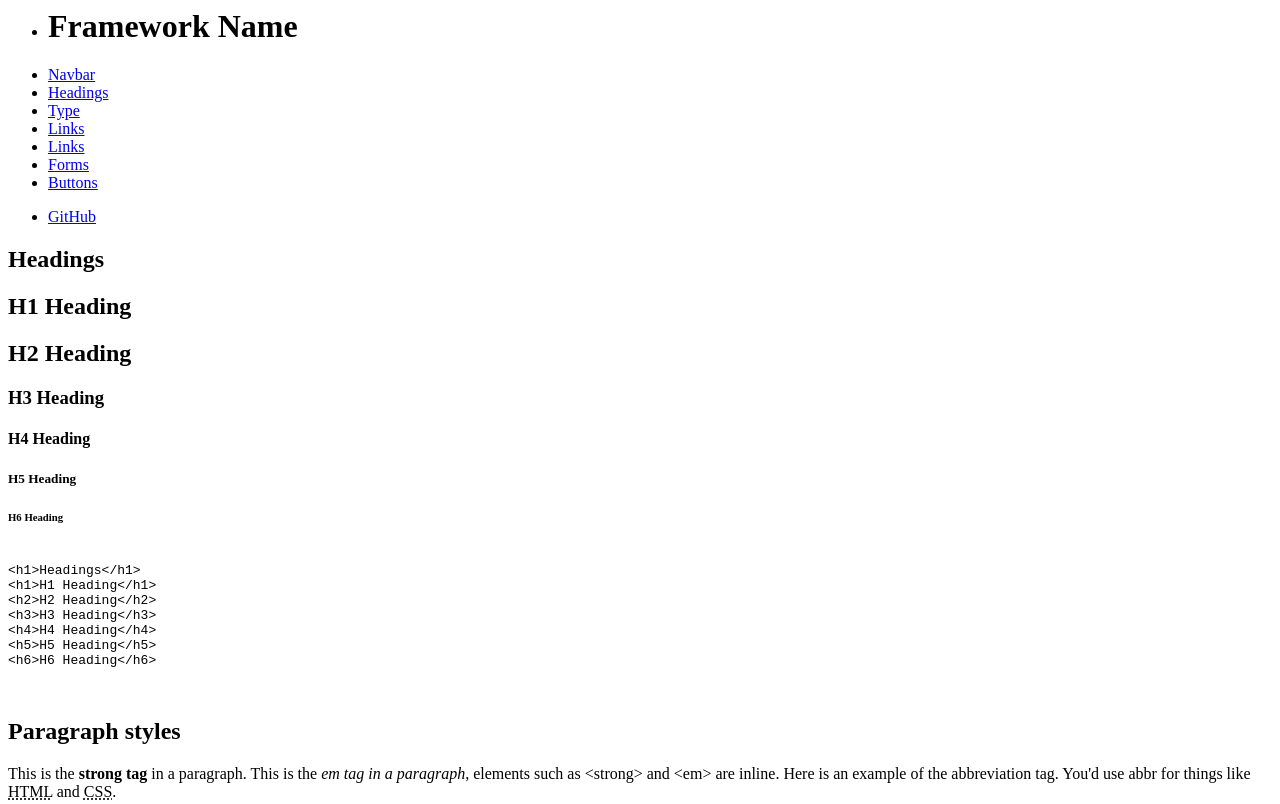
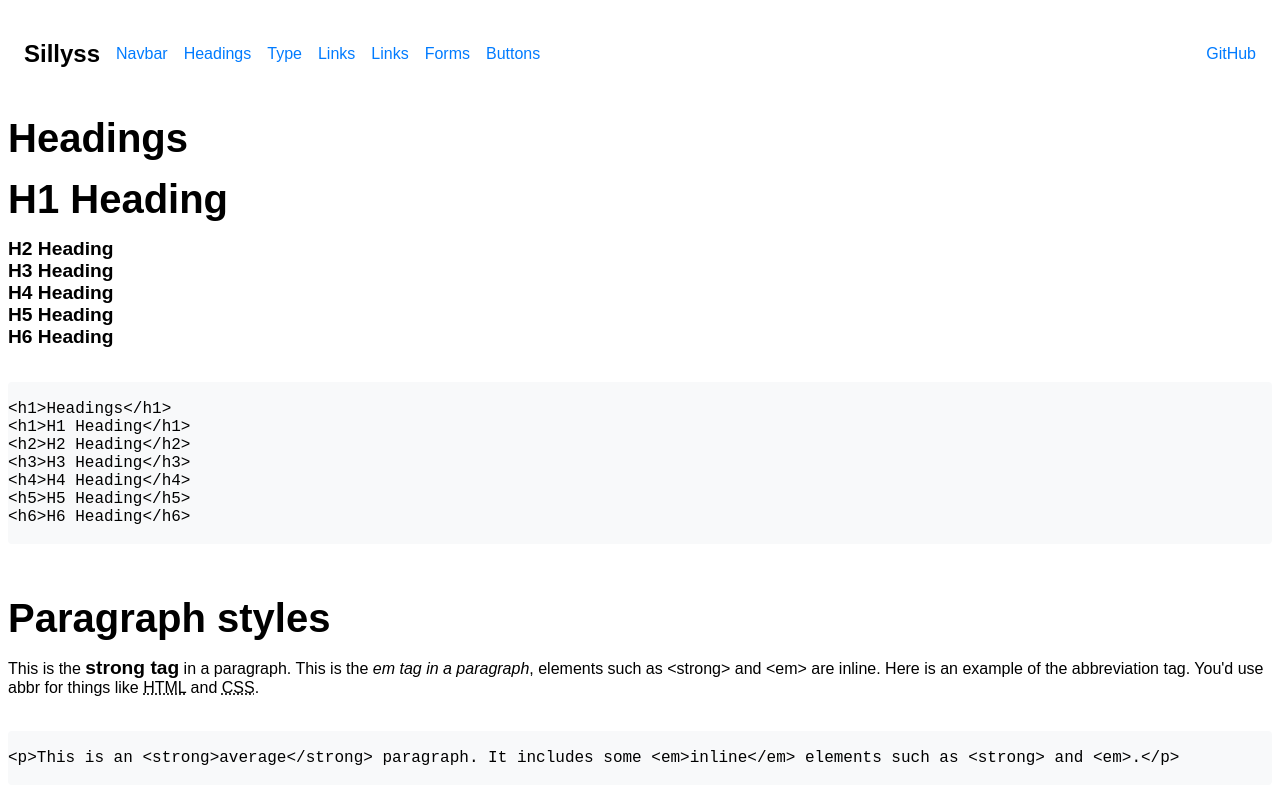
Before and after one commit to alexthegreat194/sillyss, a plain HTML site: page index.html in a window 1280 px wide. Shown: the top 804 px of the page. Drawn offline with Linux system fonts and the light colour scheme.

Commit message:
finished

```diff
--- a/index.html
+++ b/index.html
@@ -1,14 +1,14 @@
 <html>
 <head>
 	<title>CSS Framework Starter Sample</title>
-
+	<link rel="stylesheet" href="sillyss.css">
 </head>
 <!-- Page Wraper -->
 <body class="dark">
 	<!-- Page Navigation -->
 	<div class="navbar">
 		<ul>
-			<li><h1 class="title">Framework Name</h1></li>
+			<li><h1 class="title">Sillyss</h1></li>
 			<!-- <li><a href="#colors">Colors</a></li> -->
 			<li><a href="#navbar">Navbar</a></li>
 			<li><a href="#headings">Headings</a></li>
@@ -134,22 +134,22 @@ href=&quot;#&quot;&gt;links&lt;/a&gt; to show off their styles in context.&lt;/p
 		<section>
 			<h2>Forms and controls</h2>
 			<form>
-				<label>
+				<label class="label-input">
 					<span>Text:</span>
 					<input type="text" placeholder="What is your name?">
 				</label>
 
-				<label>
+				<label class="label-input">
 					<span>Email:</span>
 					<input type="email" placeholder="What is your name?">
 				</label>
 
-				<label>
+				<label class="label-input">
 					<span>Password:</span>
 					<input type="password" placeholder="What is your name?">
 				</label>
 
-				<label>
+				<label class="label-input">
 					<span>Your comments</span>
 					<textarea placeholder="Your comment"></textarea>
 				</label>
--- a/sillyss.css
+++ b/sillyss.css
@@ -0,0 +1,205 @@
+:root {
+    --color-background: white;
+    --color-text: black;
+    --color-primary: #007bff;
+    --color-info: #f8f9fa;
+
+    --color-dark: #343a40;
+    --color-dark-text: #f8f9fa;
+}
+
+body {
+    font-family: sans-serif;
+    font-size: 16px;
+    font-weight: 400;
+    color: var(--color-text);
+    background-color: var(--color-background);
+}
+
+/* headings */
+h1 {
+    font-size: 2.5rem;
+    font-weight: 700;
+    margin-top: 1rem;
+    margin-bottom: 1rem;
+}
+
+h2 {
+    font-size: 2rem;
+    font-weight: 700;
+    margin-top: 1rem;
+    margin-bottom: 1rem;
+}
+
+h3 {
+    font-size: 1.75rem;
+    font-weight: 700;
+    margin-top: 1rem;
+    margin-bottom: 1rem;
+}
+
+h4 {
+    font-size: 1.50rem;
+    font-weight: 700;
+    margin-top: 1rem;
+    margin-bottom: 1rem;
+}
+
+h5 {
+    font-size: 1.25rem;
+    font-weight: 700;
+    margin-top: 1rem;
+    margin-bottom: 1rem;
+}
+
+h6 {
+    font-size: 1rem;
+    font-weight: 700;
+    margin-top: 1rem;
+    margin-bottom: 1rem;
+}
+
+/* text styling */
+strong {
+    font-weight: 900;
+    font-size: 1.2rem;
+}
+
+em {
+    font-weight: 300;
+}
+
+a {
+    color: var(--color-primary);
+    text-decoration: none;
+    transition: all 0.3s ease-in-out;
+
+}
+
+a:hover {
+    color: black;
+    text-decoration: underline;
+}
+
+code {
+    font-family: monospace;
+    font-size: 1rem;
+    background-color: var(--color-info);
+    padding: 0.25rem;
+    border-radius: 0.25rem;
+}
+
+pre code {
+    display: block;
+    background-color: var(--color-info);
+    white-space: pre;
+    -webkit-overflow-scrolling: touch;
+    overflow-x: scroll;
+    max-width: 100%;
+    min-width: 100px;
+    padding: 0;
+}
+
+button {
+    font-size: 1rem;
+    font-weight: 500;
+
+    padding: 0.5rem 1rem;
+    border-radius: 0.25rem;
+    border: none;
+
+    background-color: var(--color-primary);
+    color: var(--color-background);
+    transition: all 0.2s ease-in-out;
+    cursor: pointer;
+}
+
+button:hover {
+    background-color: #0069d9;
+}
+
+button:active {
+    background-color: #49a1ff;
+}
+
+.navbar {
+    display: flex;
+    flex-direction: row;
+    justify-content: space-between;
+    align-items: center;
+
+    padding: 1rem;
+}
+
+.navbar ul {
+    display: flex;
+    flex-direction: row;
+    align-items: center;
+    gap: 1rem;
+
+    list-style-type: none;
+    margin: 0;
+    padding: 0;
+}
+
+.title {
+    font-size: 1.5rem;
+    font-weight: 700;
+    margin-top: 1rem;
+    margin-bottom: 1rem;
+}
+
+form {
+    display: flex;
+    flex-direction: column;
+    gap: 1rem;
+}
+
+.label-input {
+    display: flex;
+    flex-direction: column;
+    gap: 0.25rem;
+}
+
+.label-input span {
+    font-weight: 500;
+}
+
+.label-input input, textarea {
+    padding: 0.5rem 1rem;
+    border-radius: 0.25rem;
+    border: 1px solid #ced4da;
+    transition: all 0.2s ease-in-out;
+}
+
+.page-footer {
+    display: flex;
+    flex-direction: row;
+    justify-content: space-between;
+    align-items: center;
+
+    background-color: var(--color-dark);
+
+    padding: 1rem;
+}
+
+.page-footer ul {
+    display: flex;
+    flex-direction: column;
+    align-items: center;
+    gap: .5rem;
+
+    list-style-type: none;
+    margin: 0;
+    padding: 0;
+}
+
+.page-footer ul li > * {
+    color: var(--color-text);
+}
+
+.page-footer ul li > h1, h2, h3, h4, h5, h6 {
+    font-size: 1.2rem;
+    font-weight: 700;
+    margin: 0
+}
```
Also changed, not shown: 1 other file.
